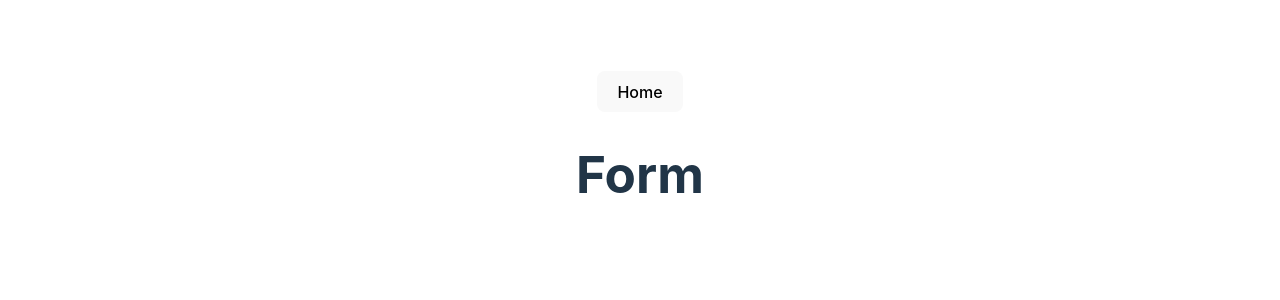
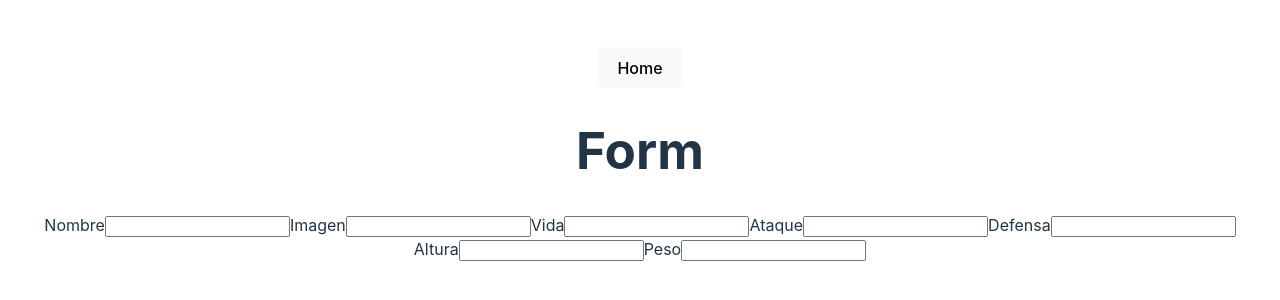
Before and after one commit to santiclfriedrich/PI-Pokemon-main, a React (Vite) app in the folder client/: page /form in a window 1280 px wide. Shown: the part 246-546 px from the top of the page. Built offline with nearby package versions, Linux system fonts and the light colour scheme.

Commit message:
Comenzando paginado y action ORDER_A_Z a medias

```diff
--- a/client/src/components/Create/Create.jsx
+++ b/client/src/components/Create/Create.jsx
@@ -0,0 +1,33 @@
+const CreateForm = () => {
+
+    return(
+        <div>
+            <form>
+
+                <label>Nombre</label>
+                <input />
+
+                <label>Imagen</label>
+                <input />
+
+                <label>Vida</label>
+                <input />
+
+                <label>Ataque</label>
+                <input />
+
+                <label>Defensa</label>
+                <input />
+
+                <label>Altura</label>
+                <input />
+
+                <label>Peso</label>
+                <input />
+
+            </form>
+        </div>
+    )
+}
+
+export default CreateForm;
--- a/client/src/components/NavBar/NavBar.jsx
+++ b/client/src/components/NavBar/NavBar.jsx
@@ -25,6 +25,11 @@ const NavBar = () => {
                 && <SearchBar />
             }
 
+            {
+                location.pathname === '/home'
+                && <button onClick={onClickHandler}>Create</button>
+            }
+
         </div>
     )
 
--- a/client/src/components/SearchBar/SearchBar.jsx
+++ b/client/src/components/SearchBar/SearchBar.jsx
@@ -2,7 +2,7 @@ import { useState } from "react";
 import { useDispatch } from "react-redux";
 import { getPoke, getPokeName } from "../../redux/actions";
 
-const SearchBar = () => {
+const SearchBar = ({setCurrentPage}) => {
 
     const [name, setName] = useState('');
     const dispatch = useDispatch();
@@ -10,6 +10,7 @@ const SearchBar = () => {
     const onClickHandler = async () => {
         const response = await dispatch(getPokeName(name));
         setName('');
+        setCurrentPage(0)
     }
 
     const handleName = (e) => {
--- a/client/src/redux/actions.jsx
+++ b/client/src/redux/actions.jsx
@@ -1,5 +1,5 @@
 import axios from 'axios'
-import { GET_POKEMON, GET_BY_NAME, GET_BY_ID } from './actions-types'
+import { GET_POKEMON, GET_BY_NAME, GET_BY_ID, ORDER_NAME_A_TO_Z } from './actions-types'
 
 export const getPoke = () => {
 
@@ -42,3 +42,10 @@ export const getPokeId = (id) => {
         })
     }
 }
+
+export const orderAz = (order) => {
+    return{
+        type: ORDER_NAME_A_TO_Z,
+        payload: order
+    }
+}
--- a/client/src/views/Form/Form.jsx
+++ b/client/src/views/Form/Form.jsx
@@ -1,7 +1,10 @@
+import CreateForm from "../../components/Create/Create"
+
 const Form = () => {
     return(
         <div>
             <h1>Form</h1>
+            <CreateForm />
         </div>
     )
 }
--- a/client/src/views/Home/Home.jsx
+++ b/client/src/views/Home/Home.jsx
@@ -1,21 +1,51 @@
-import { useEffect } from "react";
+import { useEffect, useState } from "react";
 import {useDispatch, useSelector} from 'react-redux'
 import Cards from '../../components/Cards/Cards';
 import { getPoke } from '../../redux/actions';
 
+//paginado
+const POKEMON_PER_PAGE = 10;
+
 const Home = () => {
 
     const allPokemons = useSelector((state) => state?.pokemons )
+    const totalPokemons = allPokemons.length;
+    const totalPage = Math.ceil(totalPokemons / POKEMON_PER_PAGE)
+    const [currentPage, setCurrentPage] = useState(0)
     const dispatch = useDispatch()
 
     useEffect(() => {
         dispatch(getPoke());
     }, [dispatch]);
 
+    const outsetPokes = currentPage * POKEMON_PER_PAGE;
+    const endPokes = outsetPokes + POKEMON_PER_PAGE;
+    const pokeToDisplay = allPokemons?.slice(outsetPokes, endPokes);
+
+    const nextHandler = () =>{
+        if (currentPage < totalPage - 1) {
+            setCurrentPage(currentPage + 1)
+        }
+    }
+
+    const prevHandler = () => {
+        if (currentPage > 0) {
+            setCurrentPage(currentPage - 1)
+        }
+    }
+
+
     return(
         <div>
             <h1>Home</h1>
-            <Cards pokemons={allPokemons} />
+            <Cards pokemons={pokeToDisplay} />
+
+            <div>
+                <button onClick={prevHandler} disabled={currentPage === 0} >Prev</button>
+                <span> Pagina: {currentPage + 1} de {totalPage} </span>
+                <button onClick={nextHandler} disabled={currentPage === totalPage - 1 }>Next</button>
+            </div>
+
         </div>
     )
 }
```
